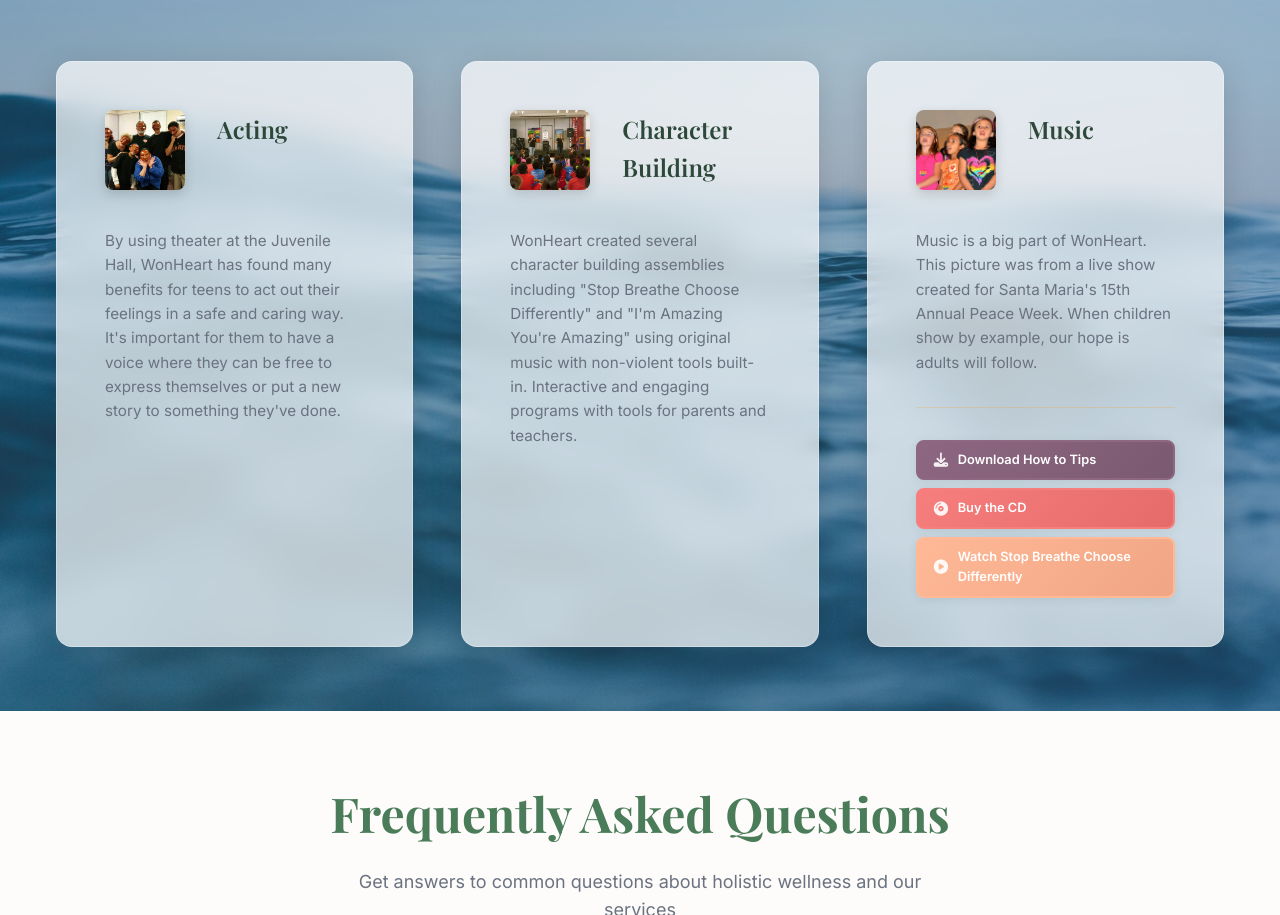
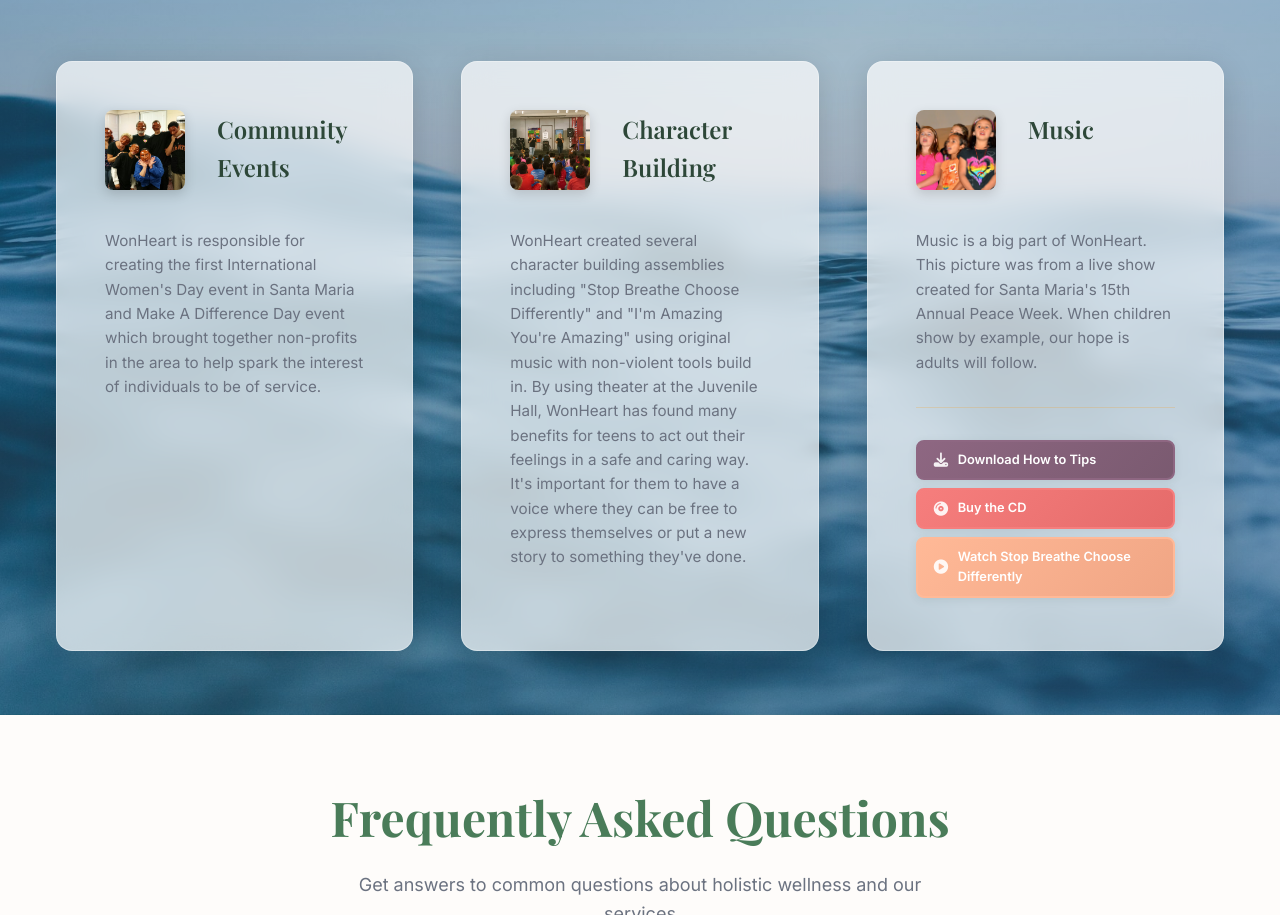
Before and after one commit to CoastalFogPro/wonheart-landing-page, a plain HTML site: page index.html in a window 1280 px wide. Shown: the part 2938-3853 px from the top of the page. Drawn offline with nearby package versions, Linux system fonts and the light colour scheme.

Commit message:
Update website content and links
- Updated mission statement to remove Reiki healing reference
- Updated FAQ answers to reflect YouTube-based services and WonHeart history
- Updated Past Programs section: renamed Acting to Community Events, expanded Character Building content
- Updated Healthy Eating View Videos button to link directly to nutrition YouTube playlist
- All changes maintain existing styling and functionality

```diff
--- a/index.html
+++ b/index.html
@@ -3310,16 +3310,16 @@
                 <div class="program-card">
                     <div class="program-header">
                         <div class="program-icon-container">
-                            <img src="images/acting.jpg" alt="Acting Program" class="program-image">
+                            <img src="images/acting.jpg" alt="Community Events Program" class="program-image">
                             <div class="program-icon-overlay">
-                                <i class="fas fa-theater-masks"></i>
+                                <i class="fas fa-users"></i>
                             </div>
                         </div>
                         <div class="program-header-content">
-                            <h4>Acting</h4>
+                            <h4>Community Events</h4>
                         </div>
                     </div>
-                    <p>By using theater at the Juvenile Hall, WonHeart has found many benefits for teens to act out their feelings in a safe and caring way. It's important for them to have a voice where they can be free to express themselves or put a new story to something they've done.</p>
+                    <p>WonHeart is responsible for creating the first International Women's Day event in Santa Maria and Make A Difference Day event which brought together non-profits in the area to help spark the interest of individuals to be of service.</p>
                 </div>
 
                 <div class="program-card">
@@ -3334,7 +3334,7 @@
                             <h4>Character Building</h4>
                         </div>
                     </div>
-                    <p>WonHeart created several character building assemblies including "Stop Breathe Choose Differently" and "I'm Amazing You're Amazing" using original music with non-violent tools built-in. Interactive and engaging programs with tools for parents and teachers.</p>
+                    <p>WonHeart created several character building assemblies including "Stop Breathe Choose Differently" and "I'm Amazing You're Amazing" using original music with non-violent tools build in. By using theater at the Juvenile Hall, WonHeart has found many benefits for teens to act out their feelings in a safe and caring way. It's important for them to have a voice where they can be free to express themselves or put a new story to something they've done.</p>
                 </div>
 
                 <div class="program-card">
@@ -3698,7 +3698,7 @@
                             <p class="wellness-conclusion">Start simple by cutting sugar, then gradually remove other foods to see how they affect you. A healthy gut is the most important thing you can do for your body, and the benefits are incredible. You'll feel lighter, gain more energy, and stop that foggy brain from running your life.</p>
 
                             <div class="wellness-action">
-                                <a href="#" class="btn-wellness">
+                                <a href="https://www.youtube.com/playlist?list=PLCC20_WDFvu0BECb4uSiRcRx42jPvoCXC" class="btn-wellness" target="_blank">
                                     <i class="fas fa-apple-alt"></i>
                                     View Videos
                                 </a>
```
